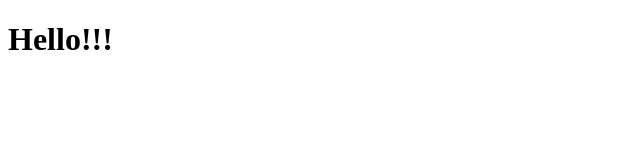
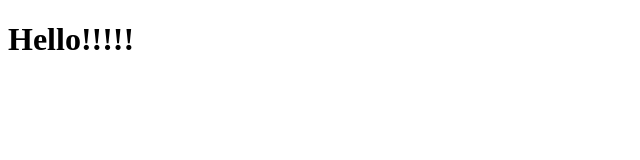
Before and after one commit to batyaro/my_project, a plain HTML site: page index.html in a window 1280 px wide. Shown: the full height of the page, 0-640 px from the left. Drawn offline with Linux system fonts and the light colour scheme.

Commit message:
another commit

```diff
--- a/index.html
+++ b/index.html
@@ -5,6 +5,6 @@
     <title>Document</title>
 </head>
 <body>
-    <h1>Hello!!!</h1>
+    <h1>Hello!!!!!</h1>
 </body>
 </html>
```
